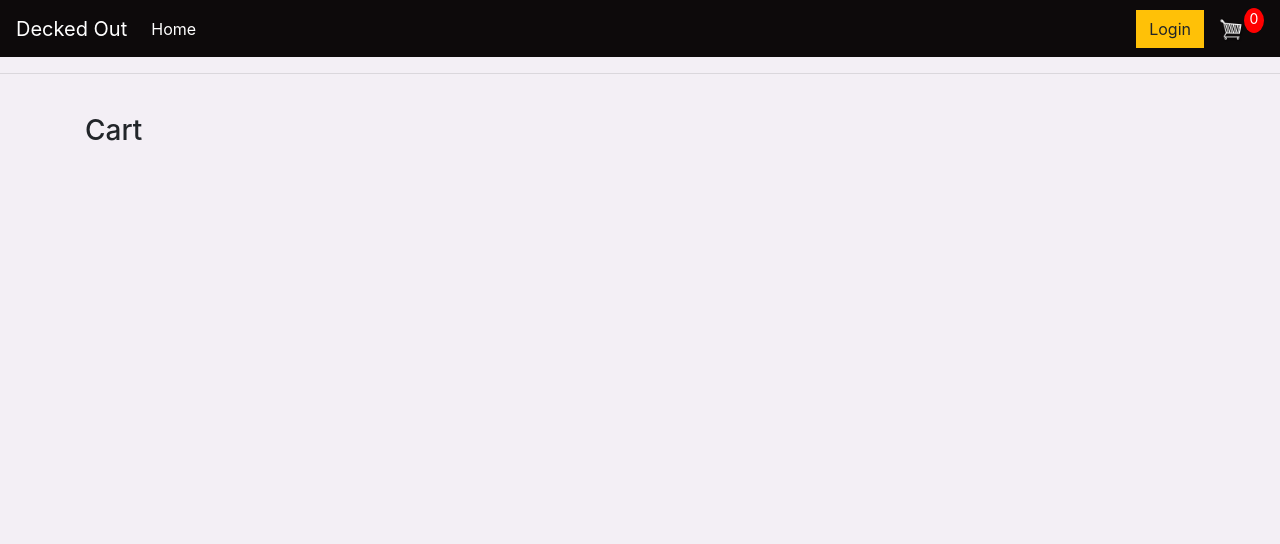
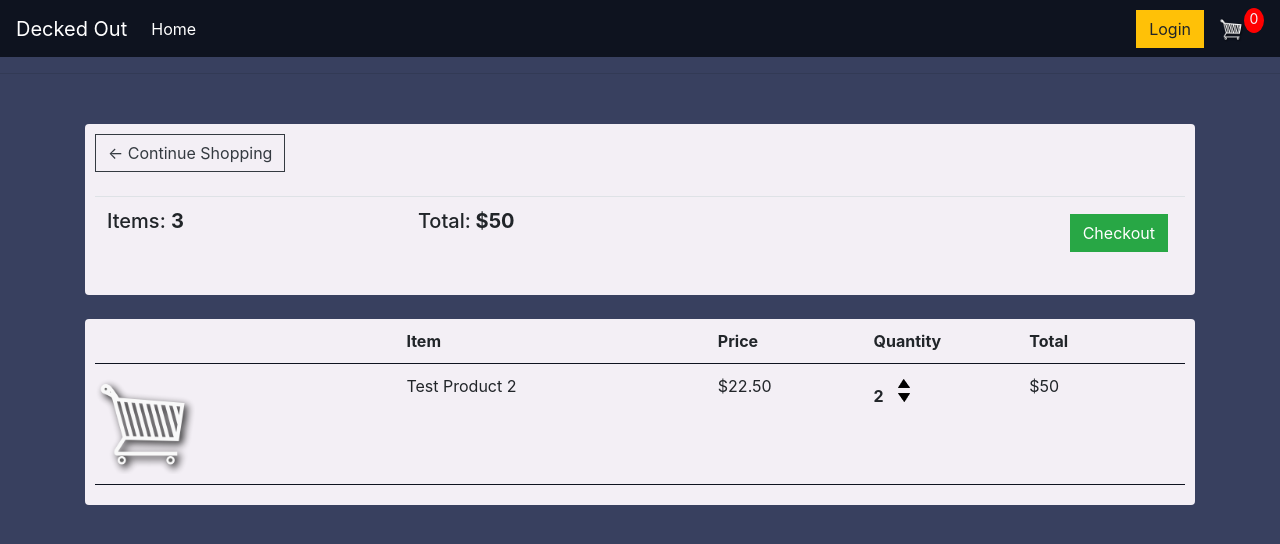
Before and after one commit to DiarmuidSheeran/decked-out-tcg-shop, a Django app: page /cart/ in a window 1280 px wide. Shown: the top 544 px of the page. Run offline with Django 3.2, Linux system fonts and the light colour scheme; lists and menus that the app fills with data are empty; some libraries are stand-ins or nearby versions.

Commit message:
Add test content to cart template and edit styling of both cart and main html templates

```diff
--- a/static/css/main.css
+++ b/static/css/main.css
@@ -1,9 +1,9 @@
 body{
-	background-color: #F3EFF5;
+	background-color: #38405F;
 }
 
 .bg-dark{
-	background-color: #0D0A0B!important;
+	background-color: #0E131F!important;
 }
 
 #cart-icon{
@@ -15,7 +15,7 @@ body{
 #cart-total{
 	display: block;
 	text-align: center;
-	color:#fff;
+	color:#F3EFF5;
 	background-color: red;
 	width: 20px;
 	height: 25px;
@@ -28,19 +28,51 @@ body{
 	border-radius: 0;
 }
 
-.container {
-    border-style: 2px;
-    border-width: 2px;
-    border-color: #454955;
-
-}
-
 .product-img{
 	width: 100%;
 	height: 200px;
-    box-shadow: -1px -3px 5px -2px #454955;;
+    box-shadow: -1px -3px 5px -2px #0E131F;;
 }
 
 .col-lg-4, .col-lg-6, .col-lg-8, .col-lg-12{
 	margin-top: 10px;
 }
+
+.quantity{
+	display: inline-block;
+	font-weight: 700;
+	padding-right:10px;
+
+
+}
+
+.chg-quantity{
+	width: 12px;
+	cursor: pointer;
+	display: block;
+	margin-top: 5px;
+	transition:.1s;
+}
+
+.chg-quantity:hover{
+	opacity: .3;
+}
+
+.cart-image{
+	width: 100px;
+}
+
+.cart{
+	display: flex;
+    align-items: flex-stretch;
+    padding-bottom: 10px;
+    margin-bottom: 10px;
+    border-bottom: 1px solid #0E131F;
+
+}
+
+.box-element{
+	background-color: #F3EFF5;
+	border-radius: 4px;
+	padding: 10px;
+}
--- a/store/templates/store/cart.html
+++ b/store/templates/store/cart.html
@@ -2,5 +2,47 @@
 {% load static %}
 
 {% block content %}
-     <h3>Cart</h3>
+<div class="row">
+	<div class="col-lg-12">
+		<div class="box-element">
+            <a  class="btn btn-outline-dark" href="{% url 'store' %}">&#x2190; Continue Shopping</a>
+	        <br>
+	        <br>
+	        <table class="table">
+		        <tr>
+			        <th><h5>Items: <strong>3</strong></h5></th>
+			        <th><h5>Total:<strong> $50</strong></h5></th>
+			        <th>
+				        <a  style="float:right; margin:5px;" class="btn btn-success" href="{% url 'checkout' %}">Checkout</a>
+			        </th>
+		        </tr>
+	        </table>
+		</div>
+
+		<br>
+		<div class="box-element">
+            <div class="cart">
+                <div style="flex:2"></div>
+                <div style="flex:2"><strong>Item</strong></div>
+                <div style="flex:1"><strong>Price</strong></div>
+                <div style="flex:1"><strong>Quantity</strong></div>
+                <div style="flex:1"><strong>Total</strong></div>
+            </div>
+
+            <div class="cart">
+                <div style="flex:2"><img class="cart-image" src="{% static 'images/cart.png' %}"></div>
+                <div style="flex:2"><p>Test Product 2</p></div>
+                <div style="flex:1"><p>$22.50</p></div>
+                <div style="flex:1">
+                    <p class="quantity">2</p>
+                    <div class="quantity">
+                        <img class="chg-quantity" src="{% static  'images/arrow-up.png' %}">
+
+                        <img class="chg-quantity" src="{% static  'images/arrow-down.png' %}">
+                    </div>
+                </div>
+                <div style="flex:1"><p>$50</p></div>
+		</div>
+	</div>
+</div>
 {% endblock content %}
```
Also changed, not shown: static/images/arrow-down.png (added), static/images/arrow-up.png (added).
